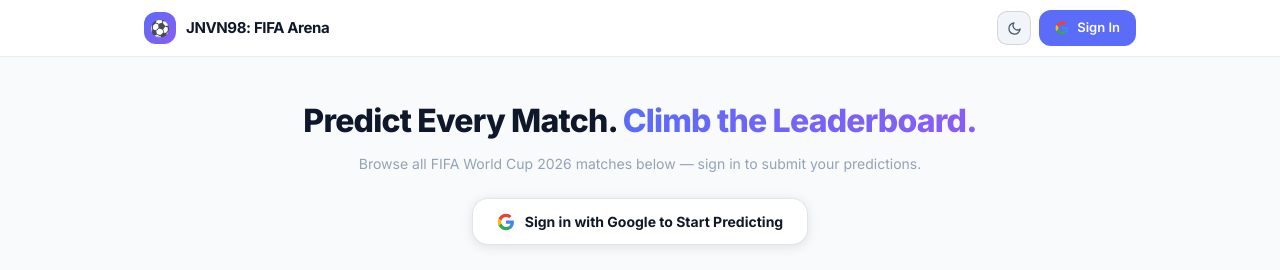
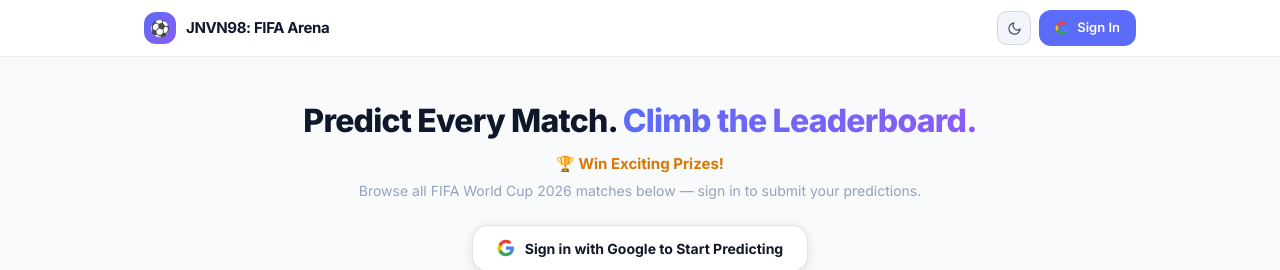
Before and after one commit to bejoysvijayan-code/fifa-predictor, a React (Vite) app: page /login in a window 1280 px wide. Shown: the top 270 px of the page. Built offline with nearby package versions, Linux system fonts and the light colour scheme; no server answers; the database is empty.

Commit message:
Add Win Exciting Prizes to hero section
Co-Authored-By: Claude Sonnet 4.6 <noreply@anthropic.com>

```diff
--- a/src/pages/Login.jsx
+++ b/src/pages/Login.jsx
@@ -207,6 +207,9 @@ export default function Login() {
             Climb the Leaderboard.
           </span>
         </h1>
+        <p className="text-[15px] font-bold mb-1" style={{ color: 'var(--c-gold)' }}>
+          🏆 Win Exciting Prizes!
+        </p>
         <p className="text-[14px] mb-6" style={{ color: 'var(--c-t3)' }}>
           Browse all FIFA World Cup 2026 matches below — sign in to submit your predictions.
         </p>
```
